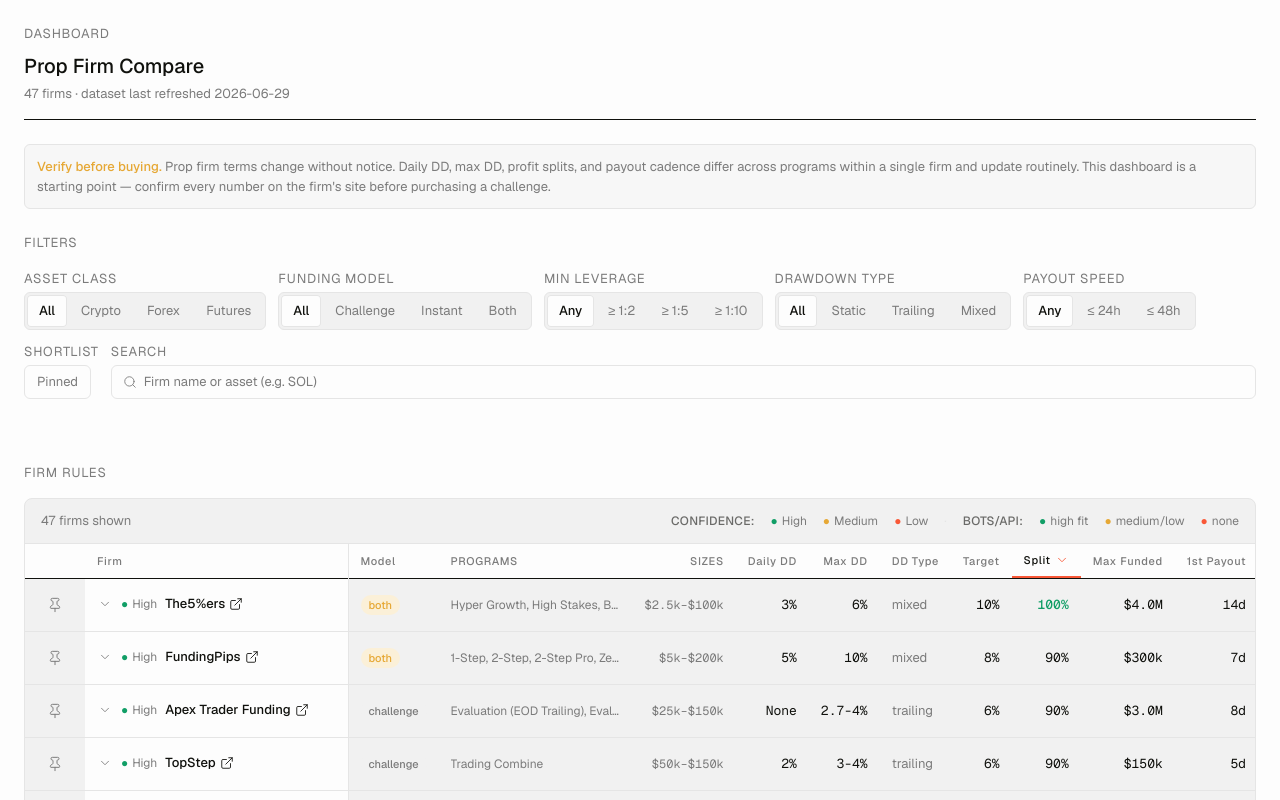
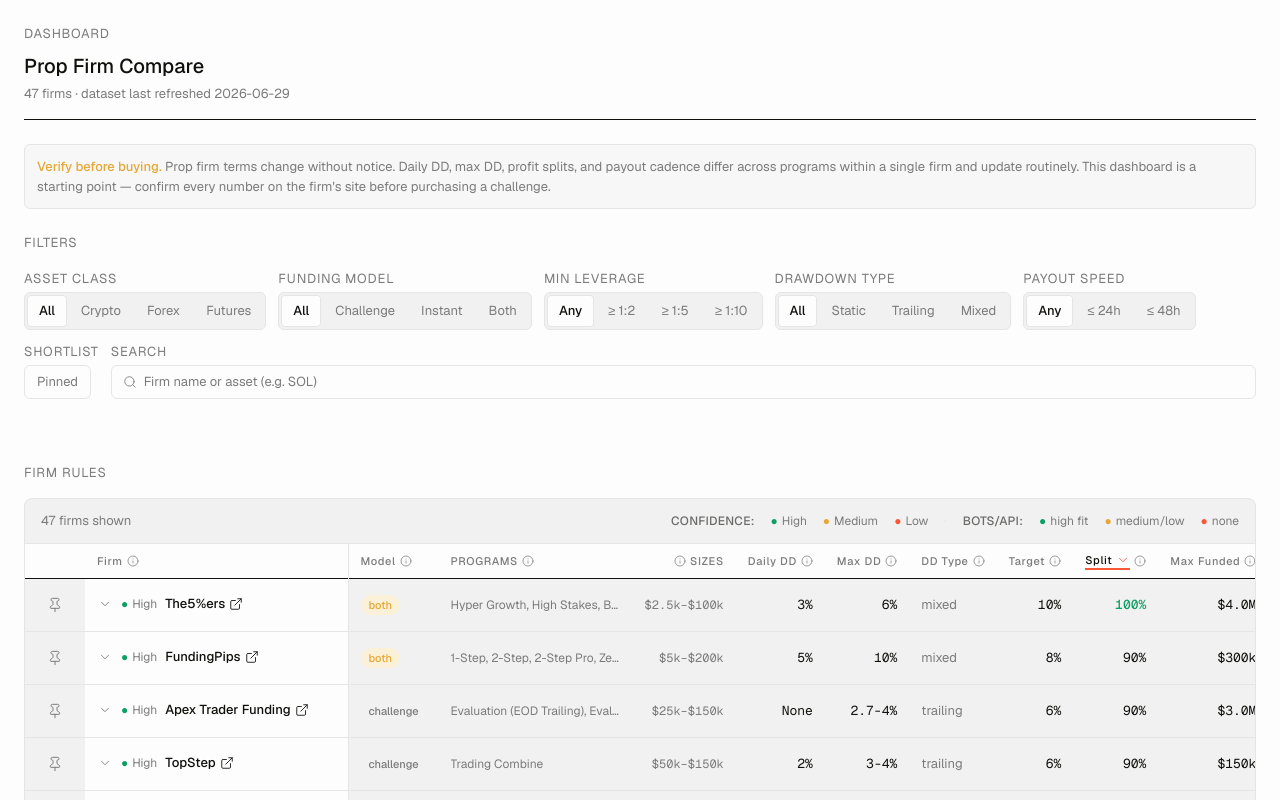
Before and after one commit to aaronliewsw/prop-firm-compare, a Next.js app: page / in a window 1280 px wide. Shown: the top 800 px of the page. Built offline with nearby package versions, Linux system fonts and the light colour scheme.

Commit message:
feat(table): tappable, keyboard-accessible column-definition popovers (portal, no clip)
Co-Authored-By: Claude Opus 4.8 (1M context) <noreply@anthropic.com>

```diff
--- a/components/firm-table.tsx
+++ b/components/firm-table.tsx
@@ -1,8 +1,10 @@
 "use client";
 
-import { Fragment, useMemo, useState } from "react";
+import { Fragment, useCallback, useEffect, useRef, useState } from "react";
+import { createPortal } from "react-dom";
+import { useMemo } from "react";
 import Link from "next/link";
-import { ChevronDown, ChevronUp, ExternalLink, Pin, SearchX } from "lucide-react";
+import { ChevronDown, ChevronUp, ExternalLink, Info, Pin, SearchX } from "lucide-react";
 import type { AssetClass, Automation, DrawdownType, Firm } from "@/lib/firms";
 import {
   automationLabel,
@@ -161,6 +163,129 @@ function PinButton({
   );
 }
 
+// ---------------------------------------------------------------------------
+// HeaderInfo — tappable ⓘ button + portal popover for column definitions.
+// ---------------------------------------------------------------------------
+
+interface PopoverPos { top: number; left: number }
+
+interface HeaderInfoProps {
+  definition: string;
+  colId: string;
+  openColId: string | null;
+  setOpenColId: (id: string | null) => void;
+  popoverPos: PopoverPos | null;
+  setPopoverPos: (pos: PopoverPos | null) => void;
+  isMounted: boolean;
+}
+
+function HeaderInfo({
+  definition,
+  colId,
+  openColId,
+  setOpenColId,
+  popoverPos,
+  setPopoverPos,
+  isMounted,
+}: HeaderInfoProps) {
+  const btnRef = useRef<HTMLButtonElement>(null);
+  const popoverId = `col-def-${colId}`;
+  const isOpen = openColId === colId;
+
+  const open = useCallback(() => {
+    if (!btnRef.current) return;
+    const rect = btnRef.current.getBoundingClientRect();
+    const POPOVER_WIDTH = 260;
+    const MARGIN = 8;
+    let left = rect.left;
+    if (left + POPOVER_WIDTH + MARGIN > window.innerWidth) {
+      left = window.innerWidth - POPOVER_WIDTH - MARGIN;
+    }
+    setPopoverPos({ top: rect.bottom + 6, left });
+    setOpenColId(colId);
+  }, [colId, setOpenColId, setPopoverPos]);
+
+  const close = useCallback(() => {
+    setOpenColId(null);
+    setPopoverPos(null);
+    btnRef.current?.focus();
+  }, [setOpenColId, setPopoverPos]);
+
+  function handleToggle(e: React.MouseEvent | React.KeyboardEvent) {
+    e.stopPropagation();
+    if (isOpen) {
+      close();
+    } else {
+      open();
+    }
+  }
+
+  function handleKeyDown(e: React.KeyboardEvent) {
+    if (e.key === "Enter" || e.key === " ") {
+      e.preventDefault();
+      handleToggle(e);
+    }
+  }
+
+  // Close this popover on Escape (when open).
+  useEffect(() => {
+    if (!isOpen) return;
+    function onKey(e: KeyboardEvent) {
+      if (e.key === "Escape") {
+        close();
+      }
+    }
+    document.addEventListener("keydown", onKey);
+    return () => document.removeEventListener("keydown", onKey);
+  }, [isOpen, close]);
+
+  // Outside-click handler lives on the popover portal element (see below).
+
+  return (
+    <>
+      <button
+        ref={btnRef}
+        type="button"
+        aria-label="Column definition"
+        aria-expanded={isOpen}
+        aria-controls={isOpen ? popoverId : undefined}
+        onClick={handleToggle}
+        onKeyDown={handleKeyDown}
+        className="focus-ring inline-flex items-center justify-center rounded text-muted hover:text-text focus-visible:outline-none"
+        style={{ lineHeight: 0 }}
+      >
+        <Info aria-hidden="true" size={12} strokeWidth={1.5} />
+      </button>
+
+      {/* Portal popover — SSR-safe: only rendered after mount and when open */}
+      {isMounted && isOpen && popoverPos &&
+        createPortal(
+          <div
+            role="dialog"
+            id={popoverId}
+            aria-label="Column definition"
+            style={{
+              position: "fixed",
+              top: popoverPos.top,
+              left: popoverPos.left,
+              zIndex: 200,
+            }}
+            className="max-w-[260px] rounded-lg border border-border bg-bg p-3 text-[13px] text-text shadow-modal"
+            onClick={(e) => e.stopPropagation()}
+            onPointerDown={(e) => e.stopPropagation()}
+          >
+            {definition}
+          </div>,
+          document.body
+        )
+      }
+    </>
+  );
+}
+
+// Outside-click: close the popover when clicking anywhere outside it.
+// Attached at the document level inside FirmTable when a popover is open.
+
 export default function FirmTable({
   firms,
   fundingModel,
@@ -176,6 +301,28 @@ export default function FirmTable({
   const [sortKey, setSortKey] = useState<SortKey>("profitSplitPct");
   const [sortDir, setSortDir] = useState<SortDir>("desc");
   const [expanded, setExpanded] = useState<Set<string>>(new Set());
+
+  // Popover state — keyed by column id so only one is open at a time.
+  const [openColId, setOpenColId] = useState<string | null>(null);
+  const [popoverPos, setPopoverPos] = useState<PopoverPos | null>(null);
+  // SSR-safety: only render portal after mount.
+  const [isMounted, setIsMounted] = useState(false);
+  useEffect(() => { setIsMounted(true); }, []);
+
+  // Outside-click: close when clicking outside the popover.
+  useEffect(() => {
+    if (!openColId) return;
+    function onPointerDown(e: PointerEvent) {
+      const target = e.target as Node;
+      // Check if click is inside a portal popover div.
+      const popover = document.getElementById(`col-def-${openColId}`);
+      if (popover && popover.contains(target)) return;
+      setOpenColId(null);
+      setPopoverPos(null);
+    }
+    document.addEventListener("pointerdown", onPointerDown);
+    return () => document.removeEventListener("pointerdown", onPointerDown);
+  }, [openColId]);
 
   function toggleExpand(id: string) {
     setExpanded((prev) => {
@@ -278,6 +425,15 @@ export default function FirmTable({
     return <Icon aria-hidden="true" className="text-accent" size={14} strokeWidth={1.5} />;
   };
 
+  // Shared props threaded into every HeaderInfo instance.
+  const infoProps = {
+    openColId,
+    setOpenColId,
+    popoverPos,
+    setPopoverPos,
+    isMounted,
+  };
+
   const Th = ({ k, label, align = "left", title }: { k: SortKey; label: string; align?: "left" | "right"; title?: string }) => {
     const isActive = sortKey === k;
     const alignClass = align === "right" ? "text-right" : "text-left";
@@ -289,11 +445,12 @@ export default function FirmTable({
         aria-sort={isActive ? (sortDir === "asc" ? "ascending" : "descending") : "none"}
         className={`p-0 font-medium whitespace-nowrap ${alignClass}`}
       >
+        <div className={`flex items-center gap-1 px-3 py-2 ${justifyClass}`}>
           <button
             type="button"
             onClick={() => toggleSort(k)}
             title={title}
-          className={`focus-ring flex w-full items-center gap-1 px-3 py-2 ${justifyClass} ${alignClass} select-none transition-colors hover:bg-panel ${
+            className={`focus-ring flex items-center gap-1 ${alignClass} select-none transition-colors hover:bg-panel ${
               isActive
                 ? "text-text border-b-2 border-accent"
                 : "text-muted hover:text-text"
@@ -302,6 +459,14 @@ export default function FirmTable({
             <span>{label}</span>
             {sortIcon(k)}
           </button>
+          {title && (
+            <HeaderInfo
+              definition={title}
+              colId={k}
+              {...infoProps}
+            />
+          )}
+        </div>
       </th>
     );
   };
@@ -333,13 +498,16 @@ export default function FirmTable({
           <thead className="sticky top-0 z-10 border-b-[1.5px] border-text bg-bg text-[11px] uppercase tracking-[0.06em] text-muted">
             <tr>
               {/* Pin col — not sticky, narrow */}
-              <th scope="col" className="w-[44px] px-2 py-2 text-left font-medium whitespace-nowrap" title="Pin a firm to your shortlist to compare side by side."><span className="sr-only">Pin</span></th>
+              <th scope="col" className="w-[44px] px-2 py-2 text-left font-medium whitespace-nowrap" title="Pin a firm to your shortlist to compare side by side.">
+                <span className="sr-only">Pin</span>
+              </th>
               {/* Firm name col — sticky left (#1) */}
               <th scope="col" className="sticky left-0 z-20 bg-bg px-3 py-2 text-left font-medium whitespace-nowrap border-r border-border">
+                <div className="flex items-center gap-1">
                   <button
                     type="button"
                     onClick={() => toggleSort("name")}
-                  title="Prop firm name — click a row’s name to open the firm’s site."
+                    title="Prop firm name — click a row's name to open the firm's site."
                     className={`focus-ring flex items-center gap-1 select-none transition-colors hover:bg-panel ${
                       sortKey === "name"
                         ? "text-text border-b-2 border-accent"
@@ -349,10 +517,34 @@ export default function FirmTable({
                     <span>Firm</span>
                     {sortIcon("name")}
                   </button>
+                  <HeaderInfo
+                    definition="Prop firm name — click a row's name to open the firm's site."
+                    colId="name"
+                    {...infoProps}
+                  />
+                </div>
               </th>
               <Th k="fundingModel" label="Model" title="Funding model — Challenge (pass an evaluation first), Instant (funded immediately), or Both." />
-              <th scope="col" className="px-3 py-2 text-left font-medium whitespace-nowrap" title="Challenge program tiers offered by this firm (e.g. 1-step, 2-step, instant).">Programs</th>
-              <th scope="col" className="px-3 py-2 text-right font-medium whitespace-nowrap" title="Account sizes available (in USD).">Sizes</th>
+              <th scope="col" className="px-3 py-2 text-left font-medium whitespace-nowrap" title="Challenge program tiers offered by this firm (e.g. 1-step, 2-step, instant).">
+                <div className="flex items-center gap-1">
+                  <span>Programs</span>
+                  <HeaderInfo
+                    definition="Challenge program tiers offered by this firm (e.g. 1-step, 2-step, instant)."
+                    colId="programs"
+                    {...infoProps}
+                  />
+                </div>
+              </th>
+              <th scope="col" className="px-3 py-2 text-right font-medium whitespace-nowrap" title="Account sizes available (in USD).">
+                <div className="flex items-center justify-end gap-1">
+                  <HeaderInfo
+                    definition="Account sizes available (in USD)."
+                    colId="sizes"
+                    {...infoProps}
+                  />
+                  <span>Sizes</span>
+                </div>
+              </th>
               <Th k="dailyDrawdownPct" label="Daily DD" align="right" title="Daily drawdown limit — the most you can lose in a single day before breaching." />
               <Th k="maxDrawdownPct" label="Max DD" align="right" title="Maximum overall drawdown — total loss allowed before the account fails." />
               <Th k="drawdownType" label="DD Type" title="Drawdown type — Static (fixed floor), Trailing (follows your peak balance), or Mixed." />
@@ -377,8 +569,26 @@ export default function FirmTable({
                 label="Bots / API"
                 title="Automation fit — can you connect a 3rd-party bot/EA or trade-scope API keys to your own account? Green = high fit, amber = medium/low, red = none."
               />
-              <th scope="col" className="px-3 py-2 text-left font-medium whitespace-nowrap" title="Cryptocurrency pairs or assets available to trade on this firm.">Crypto Assets</th>
-              <th scope="col" className="px-3 py-2 text-right font-medium whitespace-nowrap" title="When this firm's terms were last verified.">Verified</th>
+              <th scope="col" className="px-3 py-2 text-left font-medium whitespace-nowrap" title="Cryptocurrency pairs or assets available to trade on this firm.">
+                <div className="flex items-center gap-1">
+                  <span>Crypto Assets</span>
+                  <HeaderInfo
+                    definition="Cryptocurrency pairs or assets available to trade on this firm."
+                    colId="cryptoAssets"
+                    {...infoProps}
+                  />
+                </div>
+              </th>
+              <th scope="col" className="px-3 py-2 text-right font-medium whitespace-nowrap" title="When this firm's terms were last verified.">
+                <div className="flex items-center justify-end gap-1">
+                  <HeaderInfo
+                    definition="When this firm's terms were last verified."
+                    colId="verified"
+                    {...infoProps}
+                  />
+                  <span>Verified</span>
+                </div>
+              </th>
             </tr>
           </thead>
           <tbody className="divide-y divide-border">
```
Lines whose indentation alone changed are shown as unchanged.
